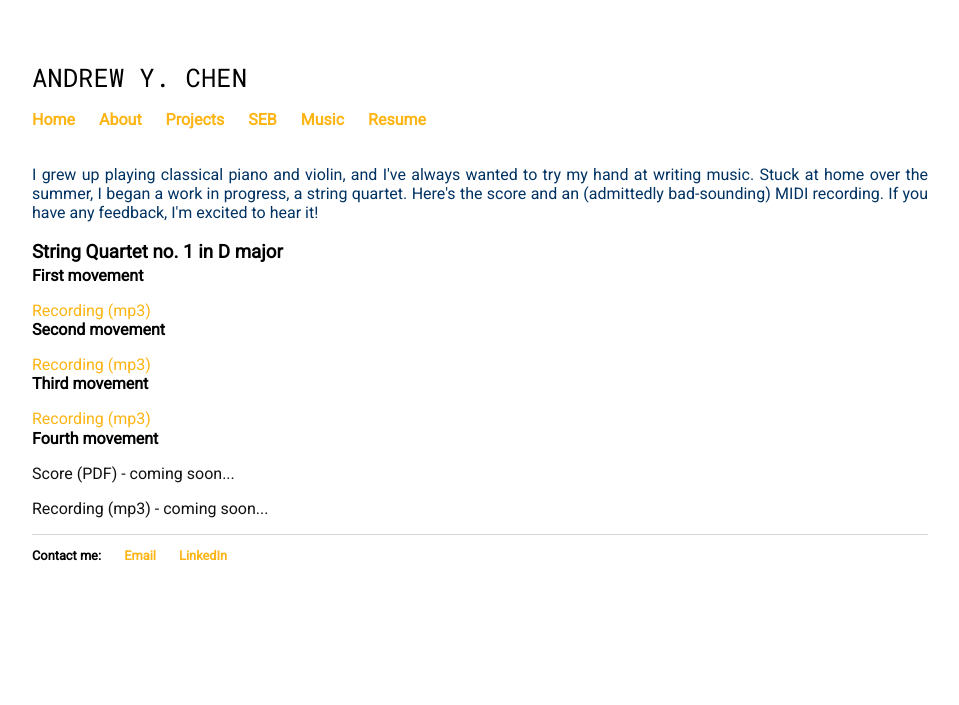
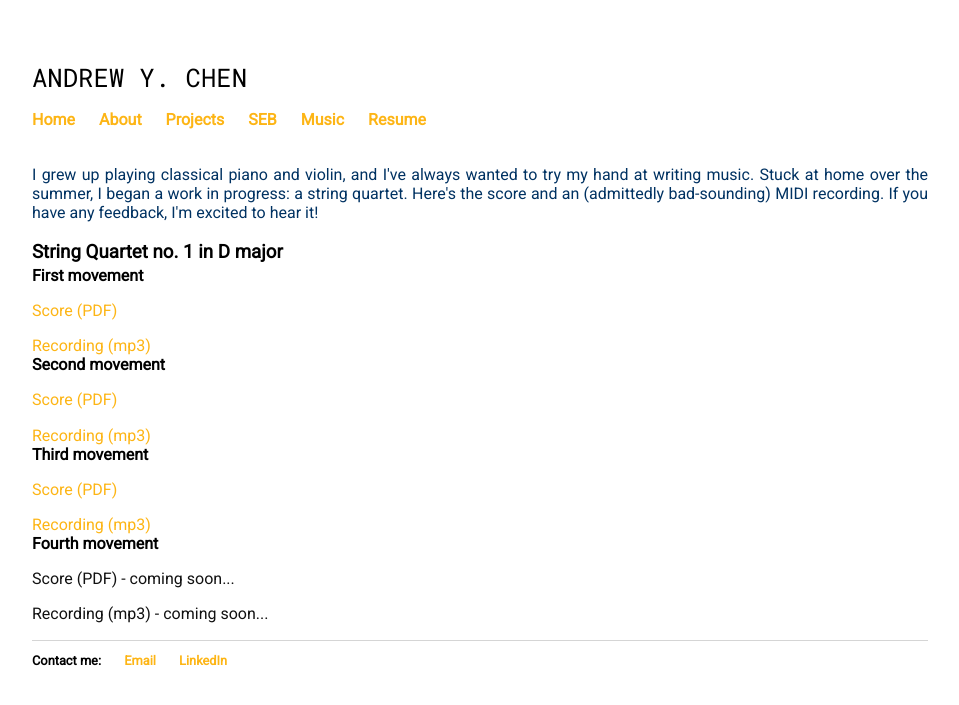
Before and after one commit to carbonheliumnitrogen/carbonheliumnitrogen.github.io, a Jekyll site: the page built from music.html, in a window 1280 px wide. Shown: the top 705 px of the page, without its empty margins (160-1119 px from the left). Built offline with Jekyll 4.4.1, drawn with Linux system fonts in a browser that asks for light colours.

Commit message:
Update music.html

```diff
--- a/music.html
+++ b/music.html
@@ -18,20 +18,20 @@ color:#003262;
 </style>
 </head>
 <div >
-	<p id="headerone"> I grew up playing classical piano and violin, and I've always wanted to try my hand at writing music. Stuck at home over the summer, I began a work in progress, a  string quartet. Here's the score and an (admittedly bad-sounding) MIDI recording. If you have any feedback, I'm excited to hear it!</p>
+	<p id="headerone"> I grew up playing classical piano and violin, and I've always wanted to try my hand at writing music. Stuck at home over the summer, I began a work in progress: a  string quartet. Here's the score and an (admittedly bad-sounding) MIDI recording. If you have any feedback, I'm excited to hear it!</p>
 
 	<h3>String Quartet no. 1 in D major</h3>
 	<h4>First movement</h4>
-	<p> <a href="/music/1score.pdf>Score (PDF)</a></p>
-	<p> <a href="/music/1sound.mp3>Recording (mp3)</a></p>
+	<p> <a href="/music/1score.pdf">Score (PDF)</a></p>
+	<p> <a href="/music/1sound.mp3">Recording (mp3)</a> <br> </p>
 
 	<h4>Second movement</h4>
-	<p> <a href="/music/2score.pdf>Score (PDF)</a></p>
-	<p> <a href="/music/2sound.mp3>Recording (mp3)</a></p>
+	<p> <a href="/music/2score.pdf">Score (PDF)</a></p>
+	<p> <a href="/music/2sound.mp3">Recording (mp3)</a><br> </p>
 
  	<h4>Third movement</h4>
-	<p> <a href="/music/3score.pdf>Score (PDF)</a></p>
-	<p> <a href="/music/3sound.mp3>Recording (mp3)</a></p>
+	<p> <a href="/music/3score.pdf">Score (PDF)</a></p>
+	<p> <a href="/music/3sound.mp3">Recording (mp3)</a><br> </p>
 
 	<h4>Fourth movement</h4>
 	<p> Score (PDF) - coming soon...</p>
```
